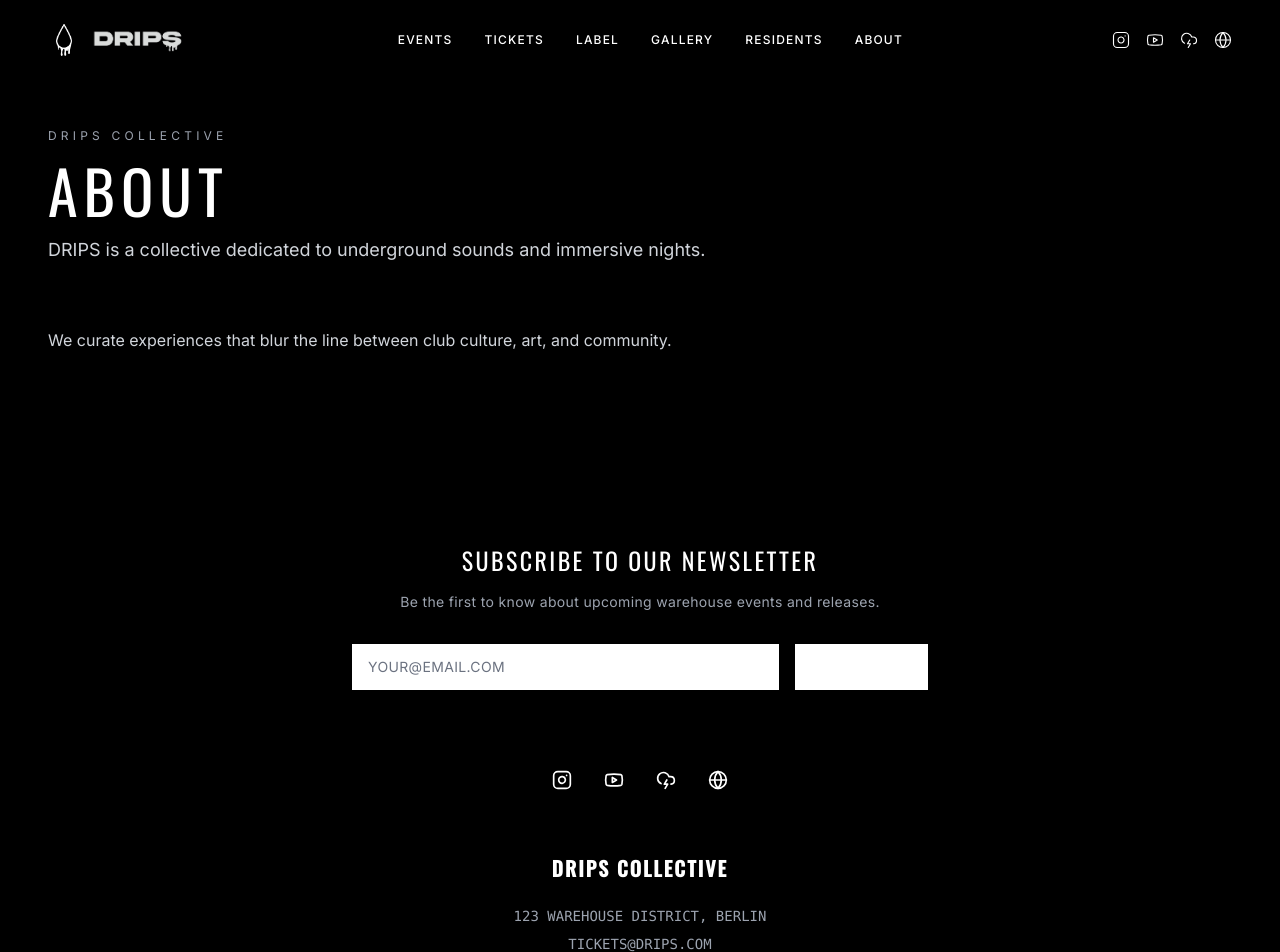
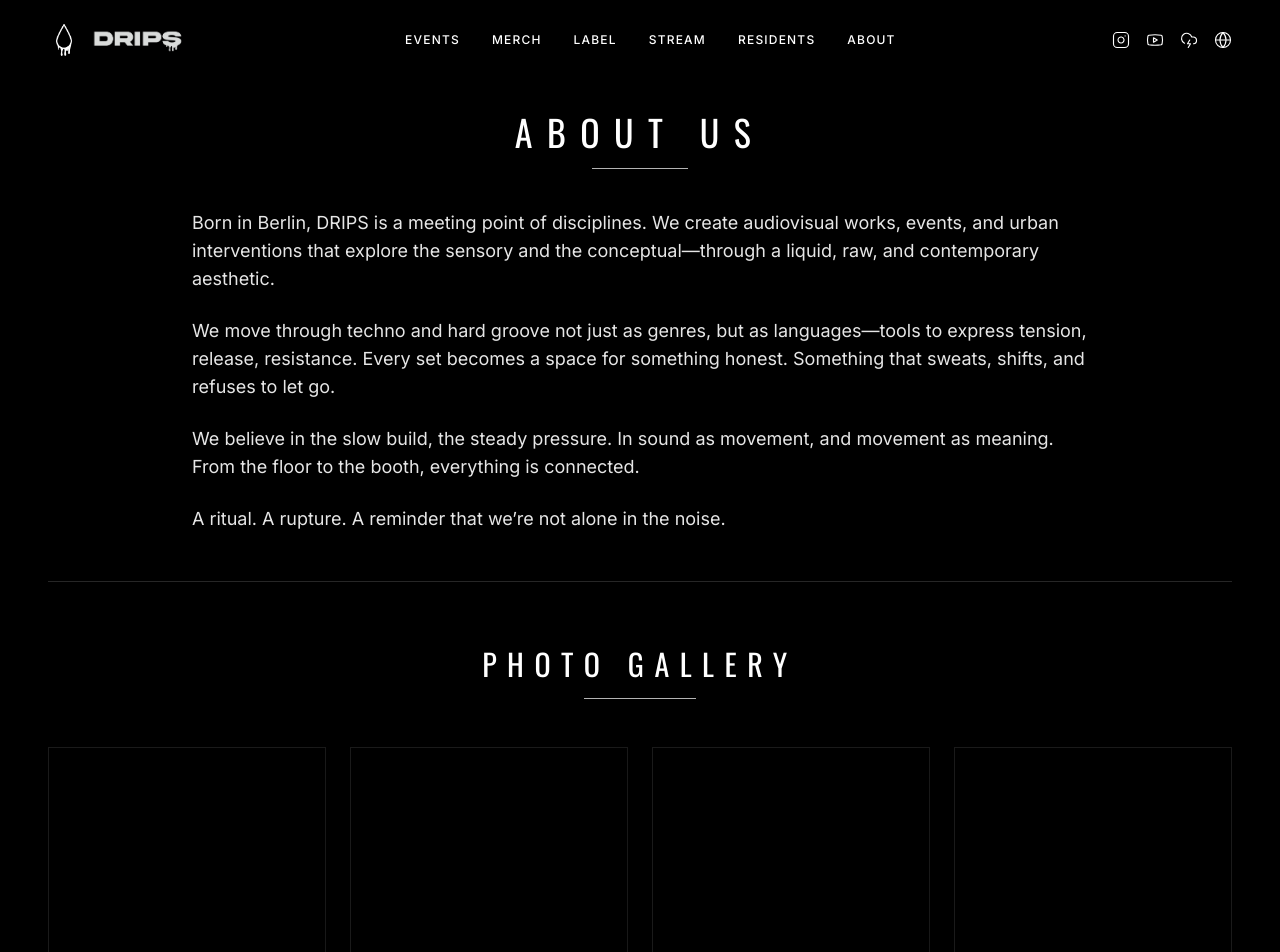
Before and after one commit to carlosmada22/drips-collective-site, a React (Vite) app: page /about in a window 1280 px wide. Shown: the top 952 px of the page. Built offline with nearby package versions, Linux system fonts and the light colour scheme.

Commit message:
Changed section names and added ¡About¡

```diff
--- a/App.tsx
+++ b/App.tsx
@@ -8,13 +8,13 @@ import BlogDetail from './src/pages/BlogDetail';
 import Events from './src/pages/Events';
 import EventDetail from './src/pages/EventDetail';
 import Home from './src/pages/Home';
-import Gallery from './src/pages/Gallery';
+import Stream from './src/pages/Stream';
 import Label from './src/pages/Label';
 import LabelDetail from './src/pages/LabelDetail';
 import Residents from './src/pages/Residents';
 import ResidentDetail from './src/pages/ResidentDetail';
 import Shop from './src/pages/Shop';
-import Tickets from './src/pages/Tickets';
+import Merch from './src/pages/Merch';
 
 const INTRO_STORAGE_KEY = 'drips-intro-loader-seen';
 
@@ -47,8 +47,8 @@ const App: React.FC = () => {
           <Route index element={<Home />} />
           <Route path="events" element={<Events />} />
           <Route path="events/:slug" element={<EventDetail />} />
-          <Route path="tickets" element={<Tickets />} />
-          <Route path="gallery" element={<Gallery />} />
+          <Route path="merch" element={<Merch />} />
+          <Route path="stream" element={<Stream />} />
           <Route path="shop" element={<Shop />} />
           <Route path="label" element={<Label />} />
           <Route path="label/:slug" element={<LabelDetail />} />
--- a/constants.tsx
+++ b/constants.tsx
@@ -3,9 +3,9 @@ import { Instagram, Youtube, CloudLightning, Globe } from 'lucide-react';
 
 export const NAV_LINKS: NavLink[] = [
   { label: 'EVENTS', to: '/events' },
-  { label: 'TICKETS', to: '/tickets' },
+  { label: 'MERCH', to: '/merch' },
   { label: 'LABEL', to: '/label' },
-  { label: 'GALLERY', to: '/gallery' },
+  { label: 'STREAM', to: '/stream' },
   { label: 'RESIDENTS', to: '/residents' },
   { label: 'ABOUT', to: '/about' },
 ];
@@ -13,9 +13,9 @@ export const NAV_LINKS: NavLink[] = [
 // Reusing same links for the CTA buttons in Hero
 export const HERO_CTA_LINKS: NavLink[] = [
   { label: 'EVENTS', to: '/events' },
-  { label: 'TICKETS', to: '/tickets' },
+  { label: 'MERCH', to: '/merch' },
   { label: 'LABEL', to: '/label' },
-  { label: 'GALLERY', to: '/gallery' },
+  { label: 'STREAM', to: '/stream' },
   { label: 'RESIDENTS', to: '/residents' },
   { label: 'ABOUT', to: '/about' },
 ];
--- a/src/pages/About.tsx
+++ b/src/pages/About.tsx
@@ -1,21 +1,78 @@
 import React from 'react';
-import PageHero from '../../components/PageHero';
+import aboutBg from '../assets/footer-bg.jpg';
 
 const About: React.FC = () => {
+  const galleryImages = [
+    { src: aboutBg, alt: 'Gallery image 1', height: 'h-72 md:h-80' },
+    { src: aboutBg, alt: 'Gallery image 2', height: 'h-64 md:h-72' },
+    { src: aboutBg, alt: 'Gallery image 3', height: 'h-80 md:h-96' },
+    { src: aboutBg, alt: 'Gallery image 4', height: 'h-60 md:h-72' },
+    { src: aboutBg, alt: 'Gallery image 5', height: 'h-72 md:h-80' },
+    { src: aboutBg, alt: 'Gallery image 6', height: 'h-64 md:h-72' },
+    { src: aboutBg, alt: 'Gallery image 7', height: 'h-80 md:h-96' },
+    { src: aboutBg, alt: 'Gallery image 8', height: 'h-60 md:h-72' },
+    { src: aboutBg, alt: 'Gallery image 9', height: 'h-72 md:h-80' },
+    { src: aboutBg, alt: 'Gallery image 10', height: 'h-64 md:h-72' },
+  ];
+
   return (
-    <>
-      <PageHero
-        title="ABOUT"
-        description="DRIPS is a collective dedicated to underground sounds and immersive nights."
-      />
-      <section className="pb-24 bg-black text-white">
-        <div className="container mx-auto px-6 md:px-12">
-          <p className="text-gray-300 max-w-2xl">
-            We curate experiences that blur the line between club culture, art, and community.
+    <section
+      className="relative bg-cover bg-center text-white"
+      style={{ backgroundImage: `url(${aboutBg})` }}
+    >
+      <div className="absolute inset-0 bg-black/60"></div>
+      <div className="relative z-10 container mx-auto px-6 md:px-12 py-20 md:py-28">
+        <div className="text-center">
+          <h1 className="font-heading text-3xl md:text-4xl tracking-[0.4em] uppercase">ABOUT US</h1>
+          <div className="mx-auto mt-4 h-px w-24 bg-white/70"></div>
+        </div>
+
+        <div className="mt-10 mx-auto max-w-4xl text-left space-y-6 text-base md:text-lg leading-relaxed text-white/90">
+          <p>
+            Born in Berlin, DRIPS is a meeting point of disciplines. We create audiovisual works,
+            events, and urban interventions that explore the sensory and the conceptual—through a
+            liquid, raw, and contemporary aesthetic.
           </p>
+          <p>
+            We move through techno and hard groove not just as genres, but as languages—tools to
+            express tension, release, resistance. Every set becomes a space for something honest.
+            Something that sweats, shifts, and refuses to let go.
+          </p>
+          <p>
+            We believe in the slow build, the steady pressure. In sound as movement, and movement
+            as meaning. From the floor to the booth, everything is connected.
+          </p>
+          <p>A ritual. A rupture. A reminder that we’re not alone in the noise.</p>
         </div>
-      </section>
-    </>
+
+        <div className="mt-12 h-px w-full bg-white/15"></div>
+
+        <div className="mt-16 text-center">
+          <h2 className="font-heading text-2xl md:text-3xl tracking-[0.35em] uppercase">
+            PHOTO GALLERY
+          </h2>
+          <div className="mx-auto mt-4 h-px w-28 bg-white/70"></div>
+        </div>
+
+        <div className="mt-12 columns-1 sm:columns-2 md:columns-3 lg:columns-4 gap-6">
+          {galleryImages.map((image) => (
+            <a
+              key={image.alt}
+              href={image.src}
+              target="_blank"
+              rel="noreferrer"
+              className="mb-6 block break-inside-avoid"
+            >
+              <img
+                src={image.src}
+                alt={image.alt}
+                className={`w-full ${image.height} object-cover border border-white/10 shadow-[0_20px_40px_rgba(0,0,0,0.45)]`}
+              />
+            </a>
+          ))}
+        </div>
+      </div>
+    </section>
   );
 };
 
--- a/src/pages/Tickets.tsx
+++ b/src/pages/Merch.tsx
@@ -1,17 +1,17 @@
 import React from 'react';
 import PageHero from '../../components/PageHero';
 
-const Tickets: React.FC = () => {
+const Merch: React.FC = () => {
   return (
     <>
       <PageHero
-        title="TICKETS"
-        description="Secure entry for upcoming DRIPS sessions and special events."
+        title="MERCH"
+        description="Shop DRIPS merch."
       />
       <section className="pb-24 bg-black text-white">
         <div className="container mx-auto px-6 md:px-12">
           <p className="text-gray-300 max-w-2xl">
-            Ticket drops will be posted here with direct links and access codes.
+            Shop DRIPS merch.
           </p>
         </div>
       </section>
@@ -19,4 +19,4 @@ const Tickets: React.FC = () => {
   );
 };
 
-export default Tickets;
+export default Merch;
--- a/src/pages/Gallery.tsx
+++ b/src/pages/Stream.tsx
@@ -1,10 +1,10 @@
 import React from 'react';
 import PageHero from '../../components/PageHero';
 
-const Gallery: React.FC = () => {
+const Stream: React.FC = () => {
   return (
     <>
-      <PageHero title="GALLERY" description="Coming soon." />
+      <PageHero title="STREAM" description="Coming soon." />
       <section className="pb-24 bg-black text-white">
         <div className="container mx-auto px-6 md:px-12">
           <p className="text-gray-300 max-w-2xl">
@@ -16,4 +16,4 @@ const Gallery: React.FC = () => {
   );
 };
 
-export default Gallery;
+export default Stream;
```
Also changed, not shown: 2 other files (tests, documents, lock files or other folders).
